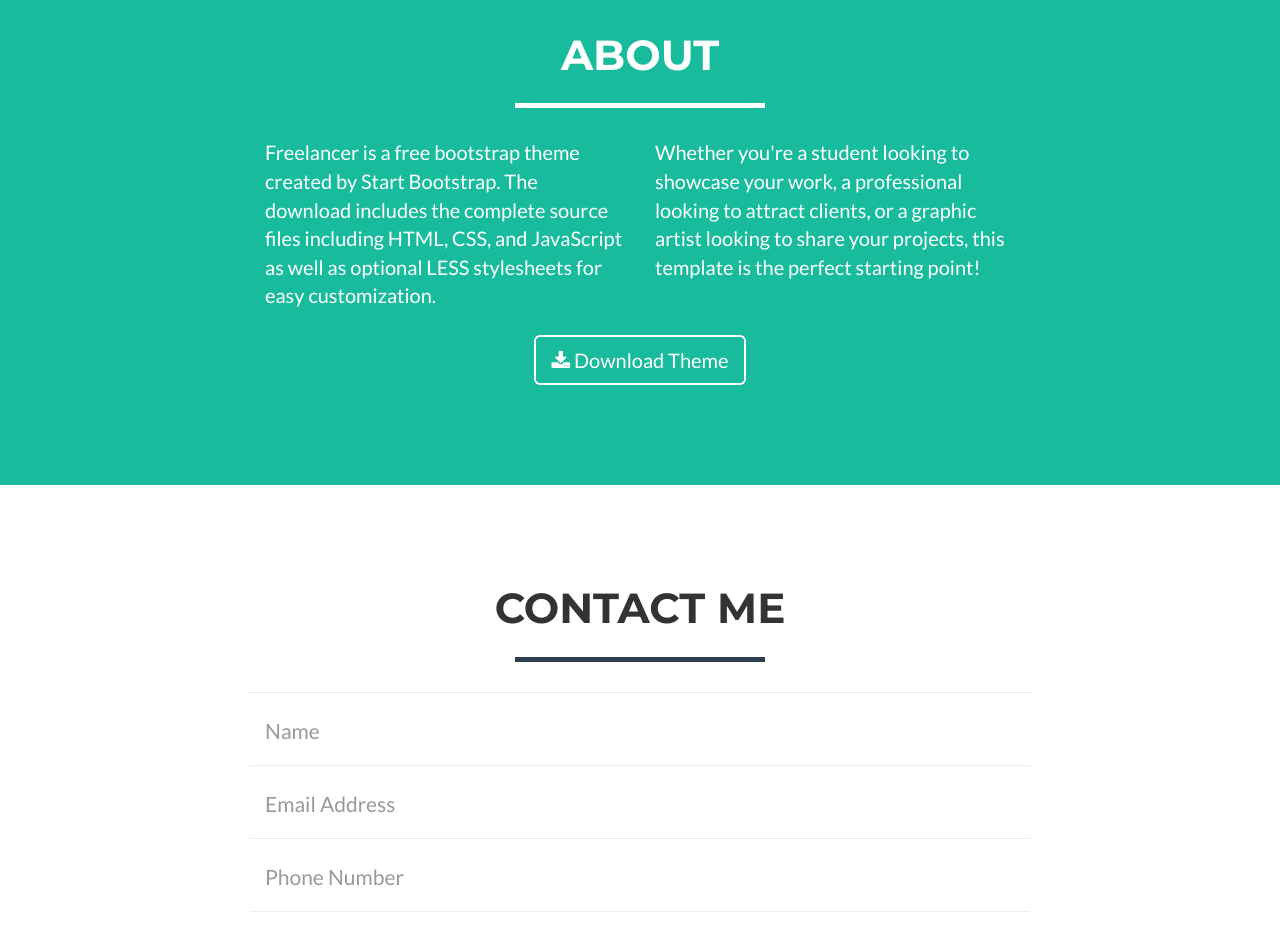
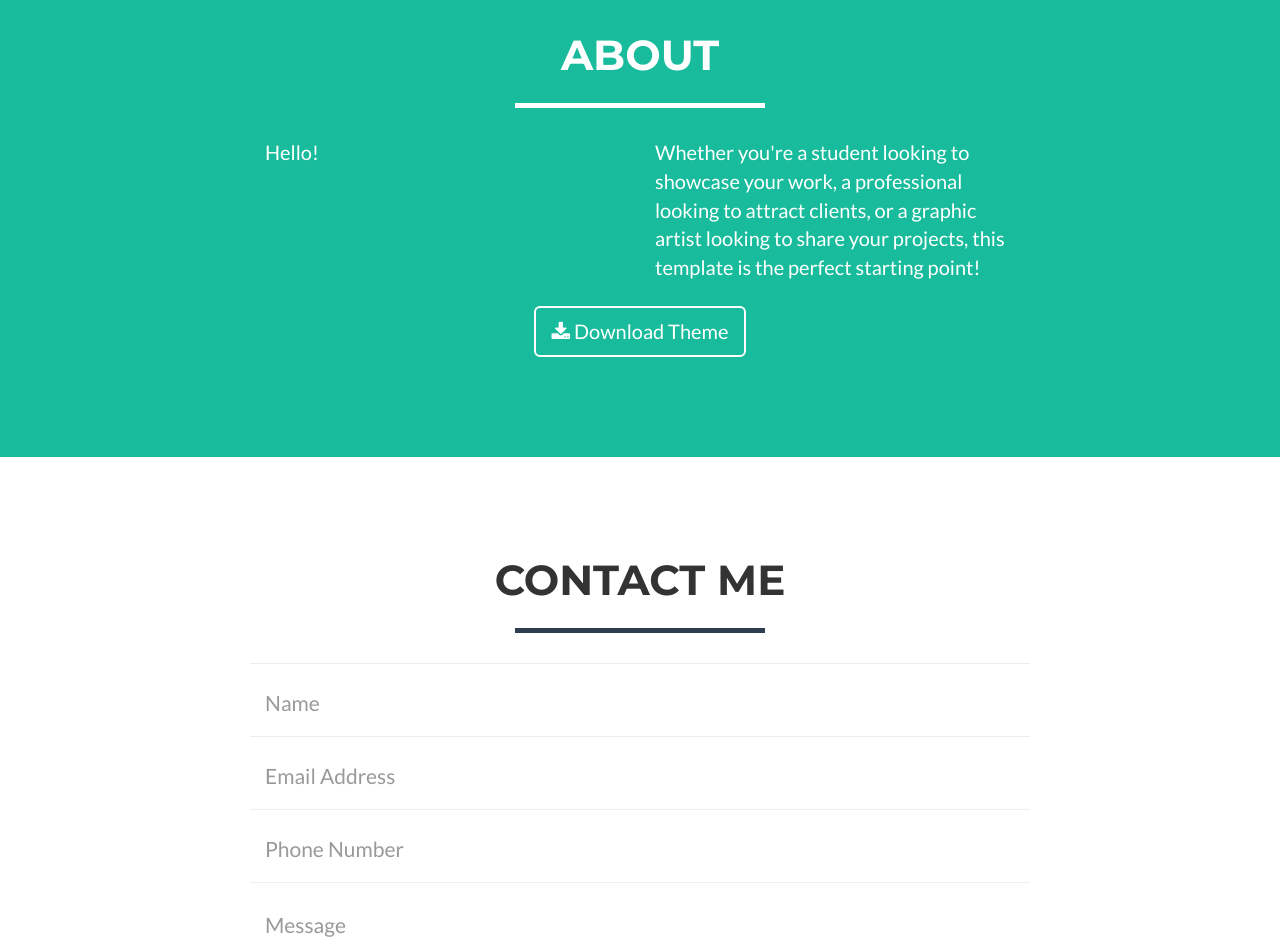
Before and after one commit to nicapungtilan/pungtilandanica.github.io, a website: page index.html in a window 1280 px wide. Shown: the part 1720-2658 px from the top of the page. Drawn offline with nearby package versions, Linux system fonts and the light colour scheme.

Commit message:
Update index.html

```diff
--- a/index.html
+++ b/index.html
@@ -167,7 +167,7 @@
             </div>
             <div class="row">
                 <div class="col-lg-4 col-lg-offset-2">
-                    <p>Freelancer is a free bootstrap theme created by Start Bootstrap. The download includes the complete source files including HTML, CSS, and JavaScript as well as optional LESS stylesheets for easy customization.</p>
+                    <p>Hello!</p>
                 </div>
                 <div class="col-lg-4">
                     <p>Whether you're a student looking to showcase your work, a professional looking to attract clients, or a graphic artist looking to share your projects, this template is the perfect starting point!</p>
```
